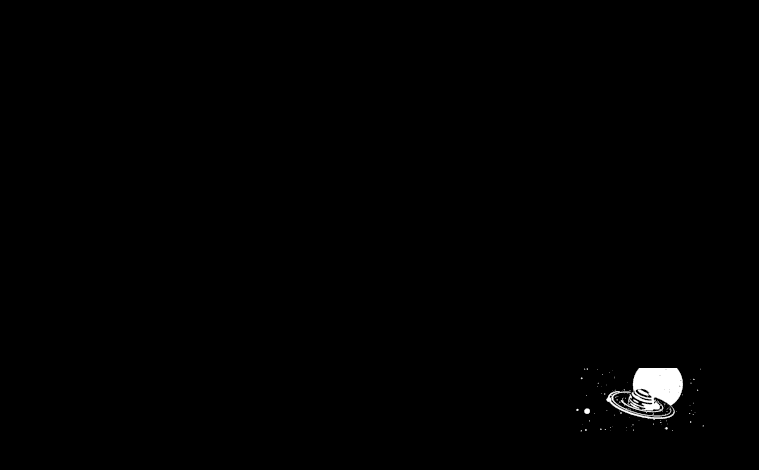
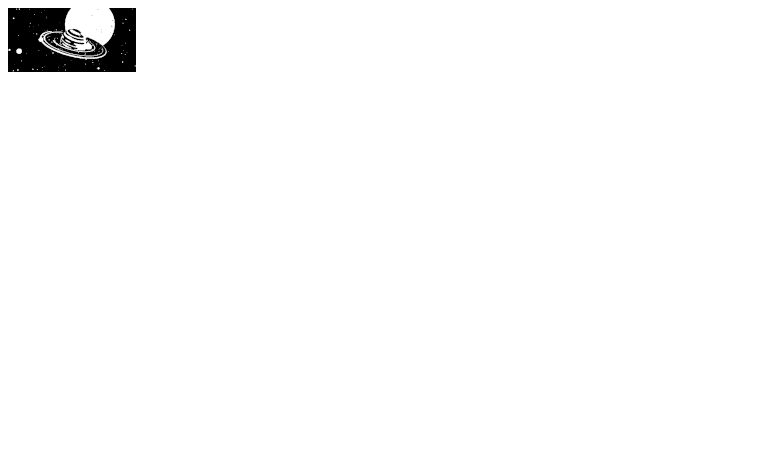
Before and after one commit to Khoa413/Khoa, a plain HTML site: page index.html in a window 1280 px wide. Shown: the whole page, without its empty margins (0-759 px from the left). Drawn offline with Linux system fonts and the light colour scheme.

Commit message:
Update index.html

```diff
--- a/index.html
+++ b/index.html
@@ -3,21 +3,6 @@
 <head>
     <meta charset="UTF-8">
     <meta name="viewport" content="width=device-width, initial-scale=1.0">
-    <style>
-        body {
-            margin: 0;
-            height: 100vh;
-            background-color: black;
-            display: flex;
-            justify-content: center;
-            align-items: center;
-            font-family: Arial, sans-serif;
-        }
-        img {
-            max-width: 100%;
-            max-height: 100%;
-        }
-    </style>
 </head>
 <body>
     <img src="images/Universe.gif" alt="Animated Universe">
```
